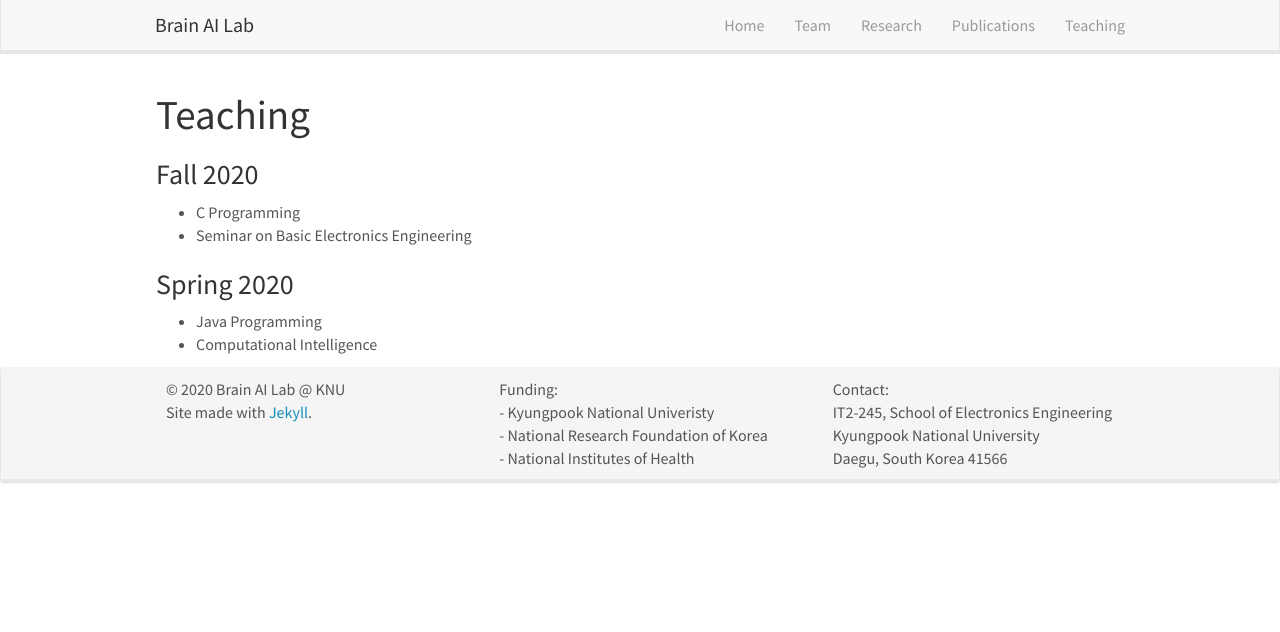
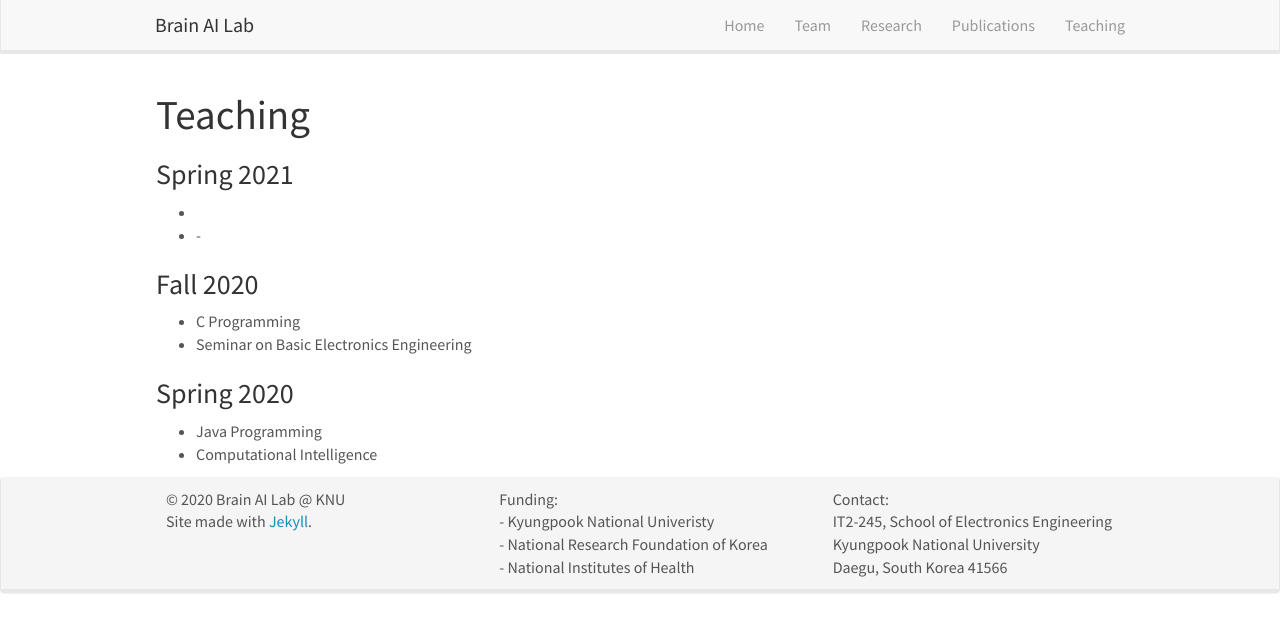
Before and after one commit to KNU-BrainAI/knu-brainai.github.io, a Jekyll site: the page built from _pages/teaching.md, in a window 1280 px wide. Shown: the top 632 px of the page. Built offline with Jekyll 4.4.1, drawn with Linux system fonts in a browser that asks for light colours; nearby versions of some CDN libraries.

Commit message:
Update teaching.md

```diff
--- a/_pages/teaching.md
+++ b/_pages/teaching.md
@@ -8,6 +8,10 @@ permalink: /teaching/
 
 
 # Teaching
+### Spring 2021
+-
+-
+-
 
 ### Fall 2020
 - C Programming <br />
```
